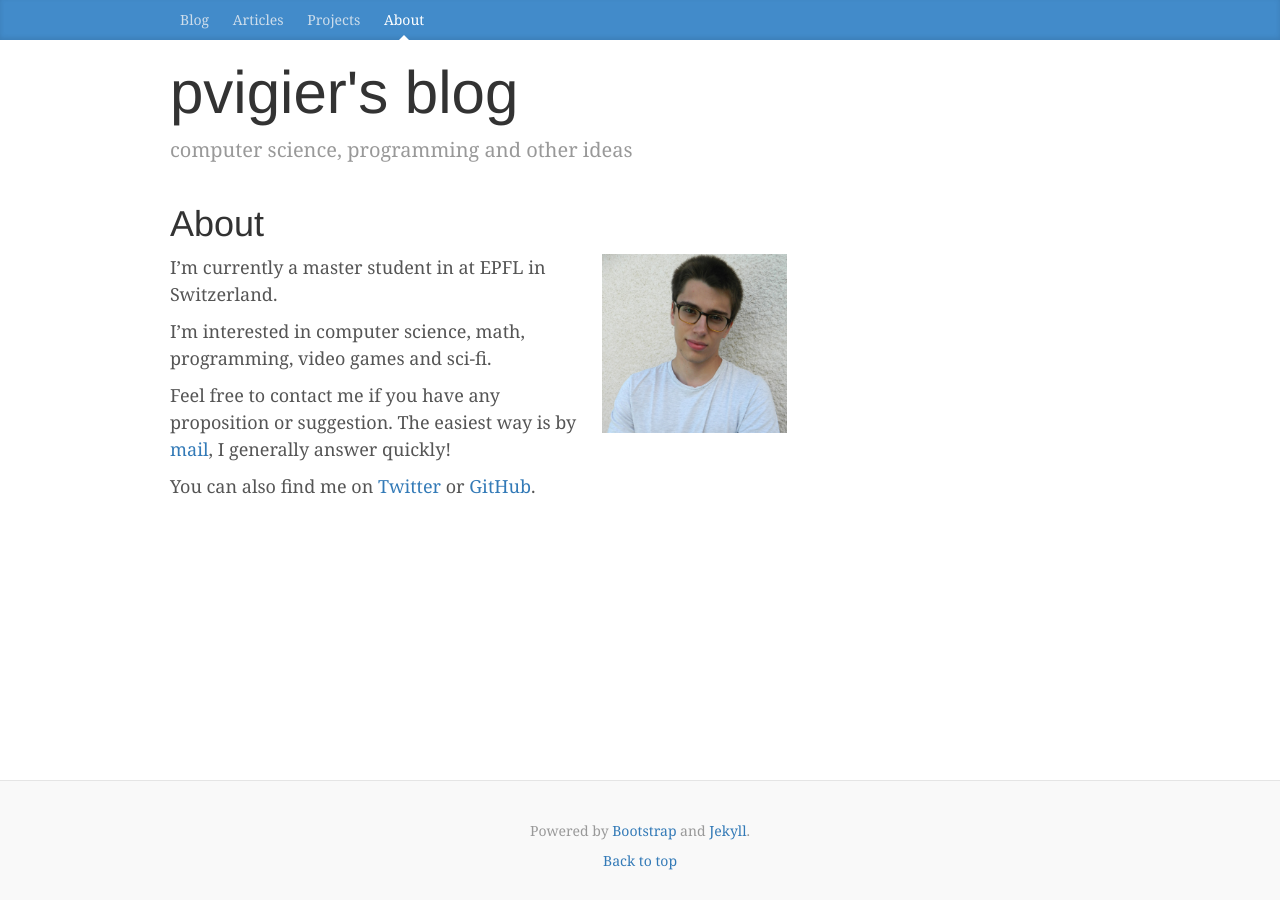
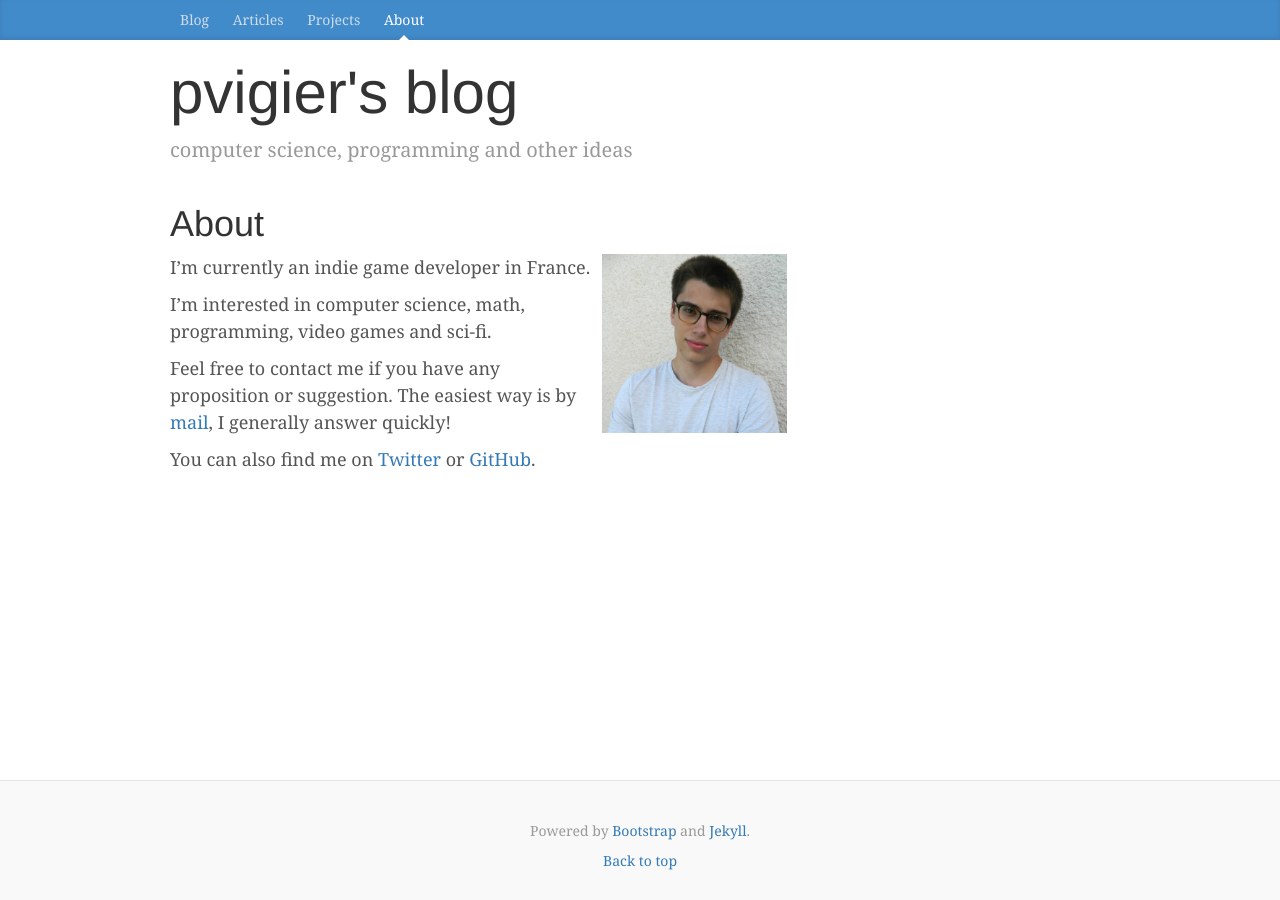
Before and after one commit to pvigier/pvigier.github.io-jekyll, a Jekyll site: the page built from about/index.md, in a window 1280 px wide. Built offline with Jekyll 4.4.1, drawn with Linux system fonts in a browser that asks for light colours.

Commit message:
Update the about tab

```diff
--- a/about/index.md
+++ b/about/index.md
@@ -7,7 +7,7 @@ tab: about
 
 <img src="/media/img/profil_low.jpg" alt="Me" style="float:right;width:30%;">
 
-I'm currently a master student in at EPFL in Switzerland.
+I'm currently an indie game developer in France.
 
 I'm interested in computer science, math, programming, video games and sci-fi.
 
```
